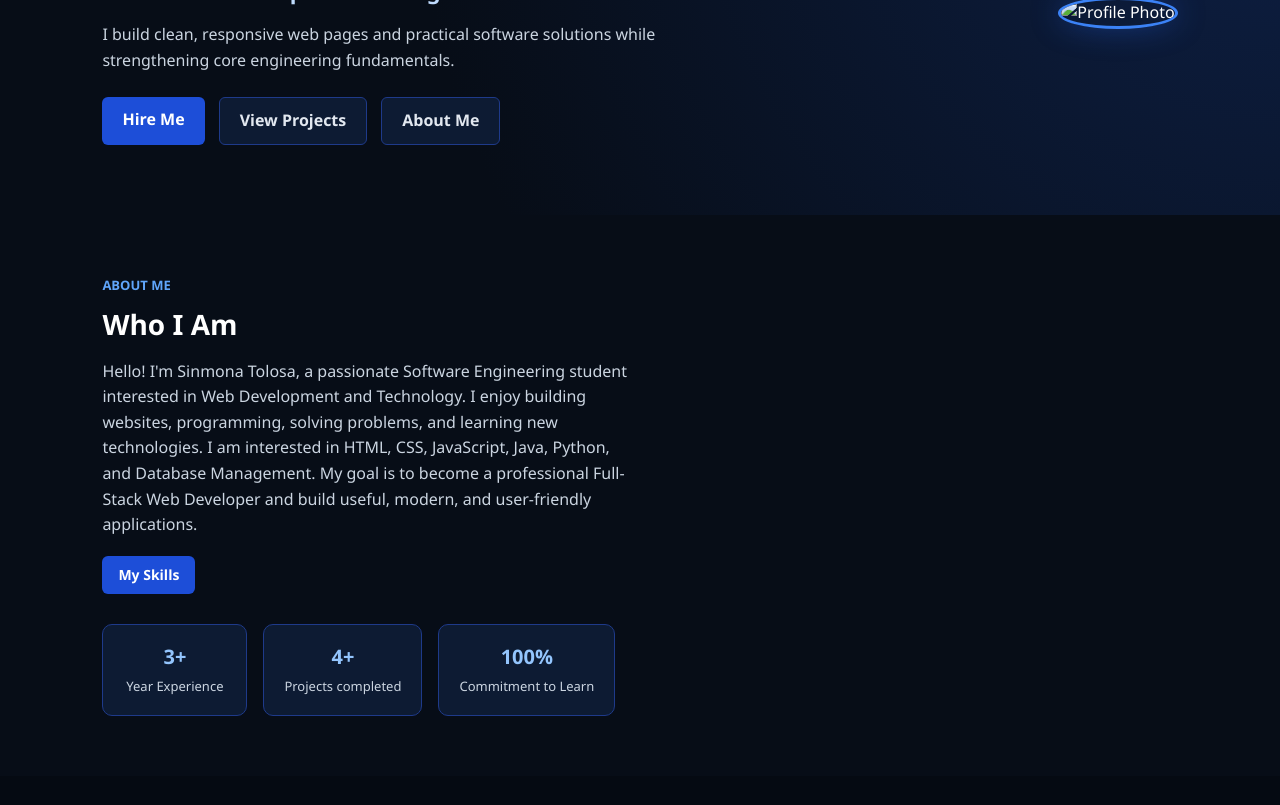
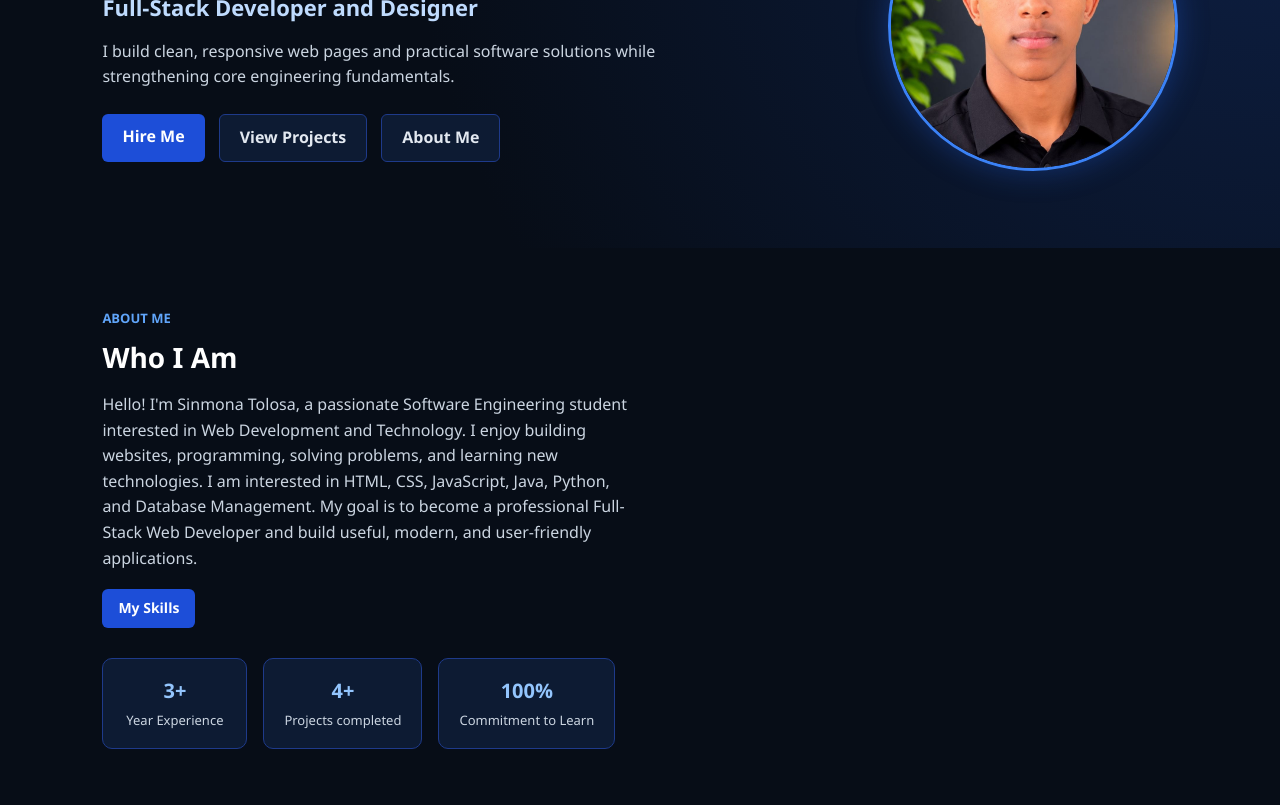
Before and after one commit to sinmonatolasa-dotcom/my-portfolio, a plain HTML site: page index.html in a window 1280 px wide. Shown: the part 271-1076 px from the top of the page. Drawn offline with Linux system fonts and the light colour scheme.

Commit message:
Fix image source path in index.html

```diff
--- a/index.html
+++ b/index.html
@@ -37,7 +37,7 @@
     </div>
 
     <div class="hero-image">
-      <img src="image/image/photop1.jpg" alt="Profile Photo" />
+      <img src="photop1.jpg" alt="Profile Photo" />
     </div>
   </section>
 
```
